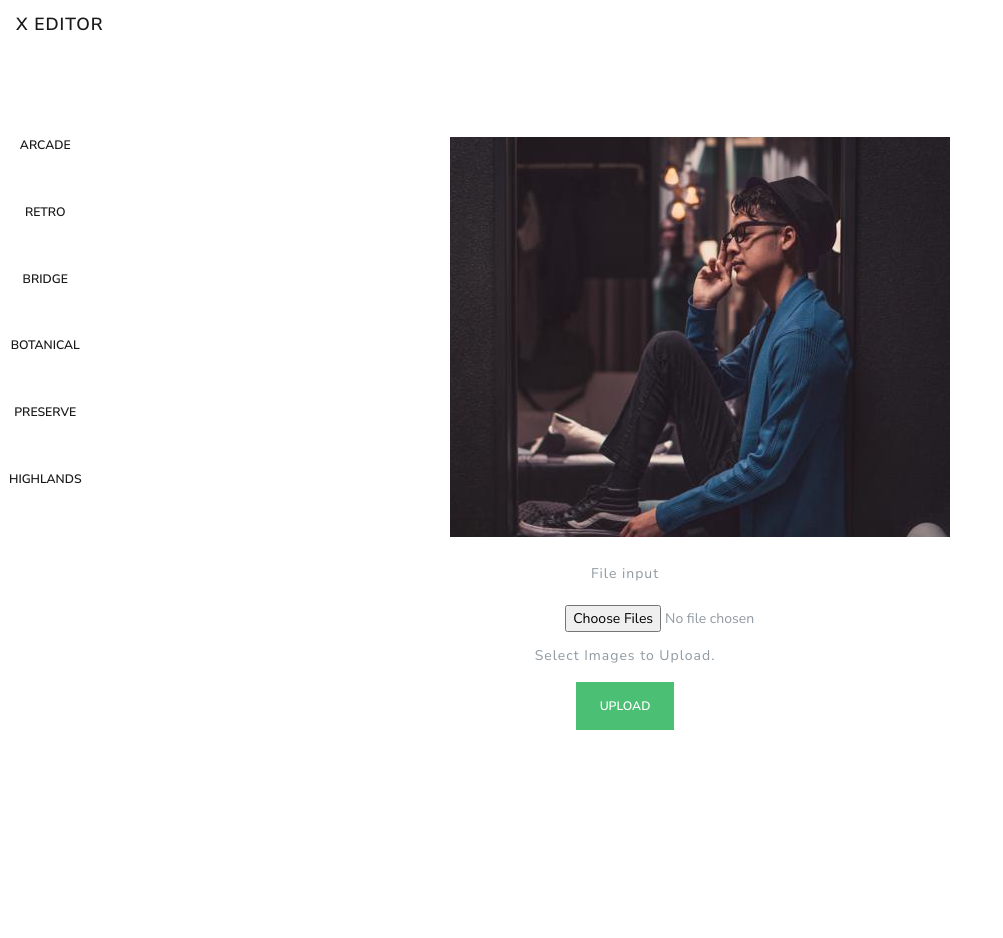
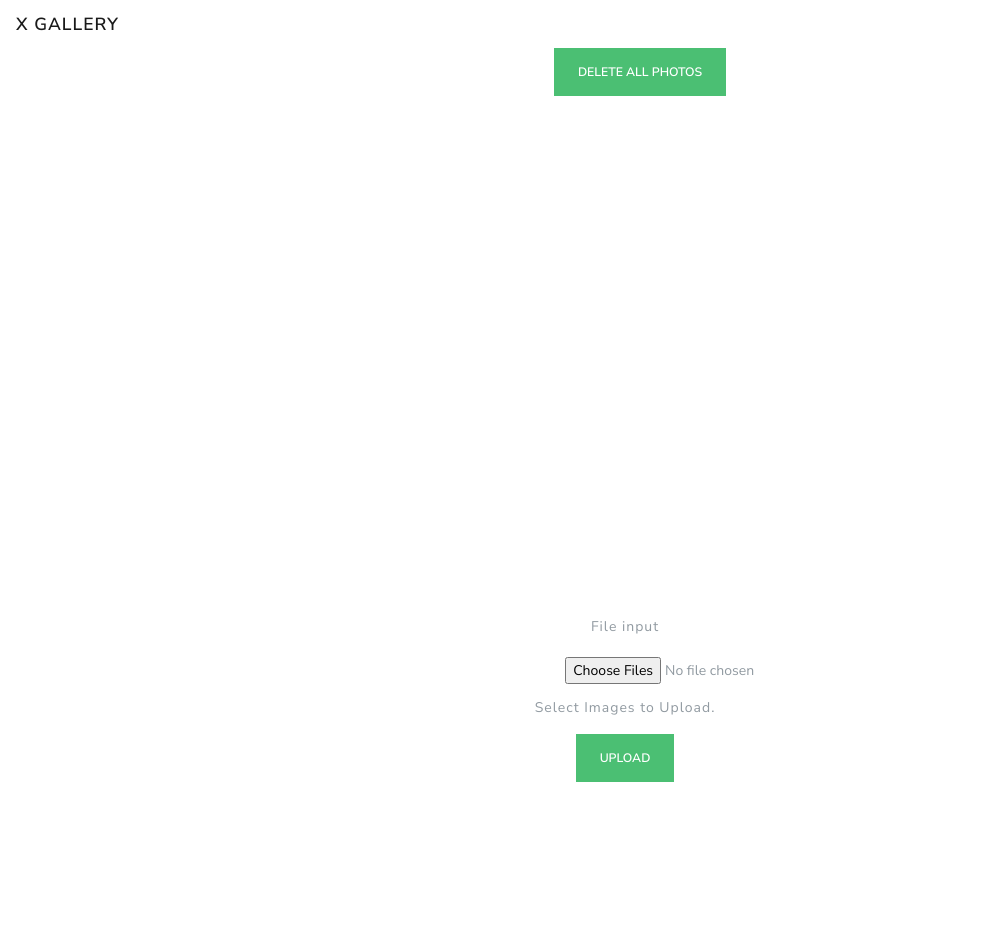
Before and after one commit to rickyxnguyen/int-1.1, a Flask app: page / in a window 1280 px wide. Shown: the whole page, without its empty margins (0-1003 px from the left). After the commit the page ends 782 px from the top, so only its background shows below. Run offline with Flask 2, Linux system fonts and the light colour scheme; some libraries are stand-ins or nearby versions.

Commit message:
allows users to delete images now

```diff
--- a/app.py
+++ b/app.py
@@ -3,24 +3,20 @@ from PIL import Image
 from werkzeug.utils import secure_filename
 import os
 import glob
-import matplotlib
-import matplotlib.pyplot as plt
-import skimage
-from skimage import io, filters
-import numpy as np
+import shutil
 
 app = Flask(__name__)
 # This will create directories for images and will add them into them
 APP_ROOT = os.path.dirname(os.path.abspath(__file__))
 images_directory = os.path.join(APP_ROOT, 'images')
 thumbnails_directory = os.path.join(APP_ROOT, 'thumbnails')
-#If they don't exist the app will make it automatically
+# If they don't exist the app will make it automatically
 if not os.path.isdir(images_directory):
     os.mkdir(images_directory)
 if not os.path.isdir(thumbnails_directory):
     os.mkdir(thumbnails_directory)
 
-#This will display all of the thumbnails added from the upload
+# This will display all of the thumbnails added from the upload
 @app.route('/')
 def index():
     thumbnail_names = os.listdir('./thumbnails')
@@ -42,6 +38,7 @@ def images(filename):
 def static_files(filename):
     return send_from_directory('./public', filename)
 
+
 """
 This will allow the user to upload an image and will automatically create a thumbnail for each of them
 and create a copy of the filename
@@ -62,13 +59,22 @@ def upload():
             upload.save(destination)
             # Save a copy of the thumbnail image
             image = Image.open(destination)
-            image.thumbnail((1200, 1200))
+            image.thumbnail((300, 200))
             image.save('/'.join([thumbnails_directory, filename]))
         return redirect(url_for('index'))
-    return render_template('upload.html')
 
 
+@app.route('/delete', methods=['GET', 'POST'])
+def delete():
+    shutil.rmtree(thumbnails_directory)
+    shutil.rmtree(images_directory)
+    os.mkdir(images_directory)
+    os.mkdir(thumbnails_directory)
 
+    return redirect(url_for('index'))
+
+
+files = glob.glob('/YOUR/PATH/*')
 
 
 if __name__ == '__main__':
--- a/static/styles.css
+++ b/static/styles.css
@@ -1,14 +1,11 @@
 .box {
     height: 60%;
-    margin: 0 20% 0 20%;
     text-align: center;
 
 }
 
 .row {
     text-align: center;
-    margin-top: 5%;
-    height: 50%;
 }
 
 #filters {
@@ -21,7 +18,7 @@
 }
 
 #upload {
-    margin-top: 2%;
+    margin-top: 1%;
     justify-content: center;
 }
 
@@ -49,8 +46,11 @@
 #gallery{
     display: inline;
     justify-content: center;
-    margin-left: 35%;
 
+}
+#delete{
+    display: flex;
+    justify-content: center;
 }
 @media only screen and (max-width: 320px) {
     .img-div {
--- a/templates/base.html
+++ b/templates/base.html
@@ -6,24 +6,24 @@
     <meta http-equiv="X-UA-Compatible" content="ie=edge">
     <link rel='stylesheet' href='../static/bootstrap.min.css'>
     <link rel='stylesheet' href='../static/styles.css'>
-    <title>X Editor</title>
+    <title>X Gallery</title>
 </head>
 
 <body>
 
     <nav class="navbar navbar-expand-lg" id="nav">
-        <a class="navbar-brand" href="{{ url_for('index') }}">X Editor</a>
+        <a class="navbar-brand" href="{{ url_for('index') }}">X Gallery</a>
     </nav>
-    <div class='row'>
-        <div class="btn-group-vertical" data-toggle="buttons" id='filters'>
-            <button type="button" class="btn btn-secondary">Arcade</button>
-            <button type="button" class="btn btn-secondary">Retro</button>
-            <button type="button" class="btn btn-secondary">Bridge</button>
-            <button type="button" class="btn btn-secondary">Botanical</button>
-            <button type="button" class="btn btn-secondary">Preserve</button>
-            <button type="button" class="btn btn-secondary">Highlands</button>
-        </div>
-        <div class='box'>{%include 'gallery.html'%}</div>
+    <div id='delete'>
+        <p>
+            <form method='POST' action='/delete'>
+                <input type='hidden'>
+                <button class='btn btn-success' type='submit'>Delete All Photos</button>
+            </form>
+        </p>
+    </div>
+
+    <div class='box'>{%include 'gallery.html'%}</div>
     </div>
     {%block content%}
 
--- a/templates/gallery.html
+++ b/templates/gallery.html
@@ -1,7 +1,7 @@
 {% if thumbnail_names %}
 <div class="row">
     {% for thumbnail_name in thumbnail_names %}
-    <div class="col-md-6 img-div" >
+    <div class="col-md-3 img-div" >
         <img src="{{url_for('thumbnails', filename=thumbnail_name)}}" class="img-responsive thumb" data-toggle="modal"
             data-target="#image{{ loop.index0 }}" id = 'gallery'     />
         <div class="modal fade" id="image{{ loop.index0 }}" tabindex="-1" role="dialog"
```
Also changed, not shown: thumbnails/DSC00532.jpg (deleted).
